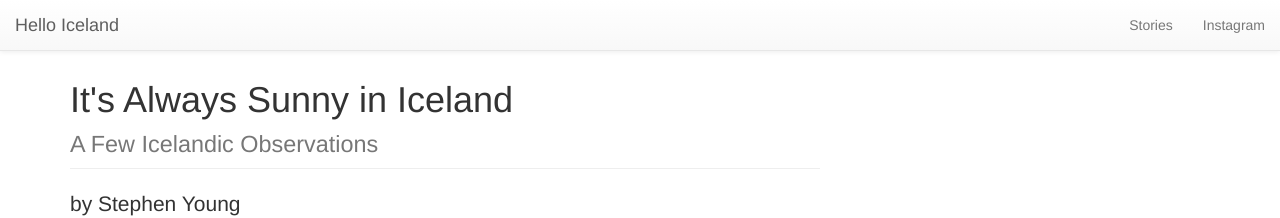
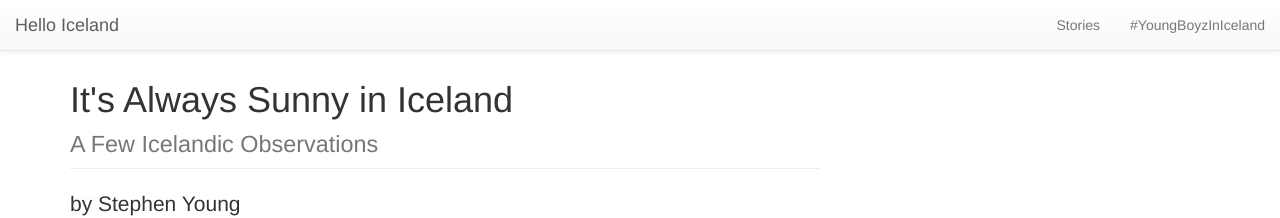
Before and after one commit to StephenJayYoung/Iceland, a Jekyll site: the page stories.html, which Jekyll copies as it is, in a window 1280 px wide. Shown: the top 218 px of the page. Built offline with Jekyll 4.4.1, drawn with Linux system fonts in a browser that asks for light colours; nearby versions of some CDN libraries; Markdown is read by kramdown in place of the engine named in the settings.

Commit message:
change to navbar

```diff
--- a/Instagram.html
+++ b/Instagram.html
@@ -84,7 +84,7 @@
                         <a class="page-scroll" href="stories.html">Stories</a>
                     </li>
                     <li>
-                        <a class="page-scroll" href="Instagram.html">Instagram</a>
+                        <a class="page-scroll" href="Instagram.html">#YoungBoyzInIceland</a>
                     </li>
                 </ul>
             </div>
--- a/index.html
+++ b/index.html
@@ -47,7 +47,7 @@
                         <a class="page-scroll" href="stories.html">Stories</a>
                     </li>
                     <li>
-                        <a class="page-scroll" href="Instagram.html">Instagram</a>
+                        <a class="page-scroll" href="Instagram.html">#YoungBoyzInIceland</a>
                     </li>
                 </ul>
             </div>
--- a/stories.html
+++ b/stories.html
@@ -46,7 +46,7 @@
                         <a class="page-scroll" href="stories.html">Stories</a>
                     </li>
                     <li>
-                        <a class="page-scroll" href="Instagram.html">Instagram</a>
+                        <a class="page-scroll" href="Instagram.html">#YoungBoyzInIceland</a>
                     </li>
                 </ul>
             </div>
```
